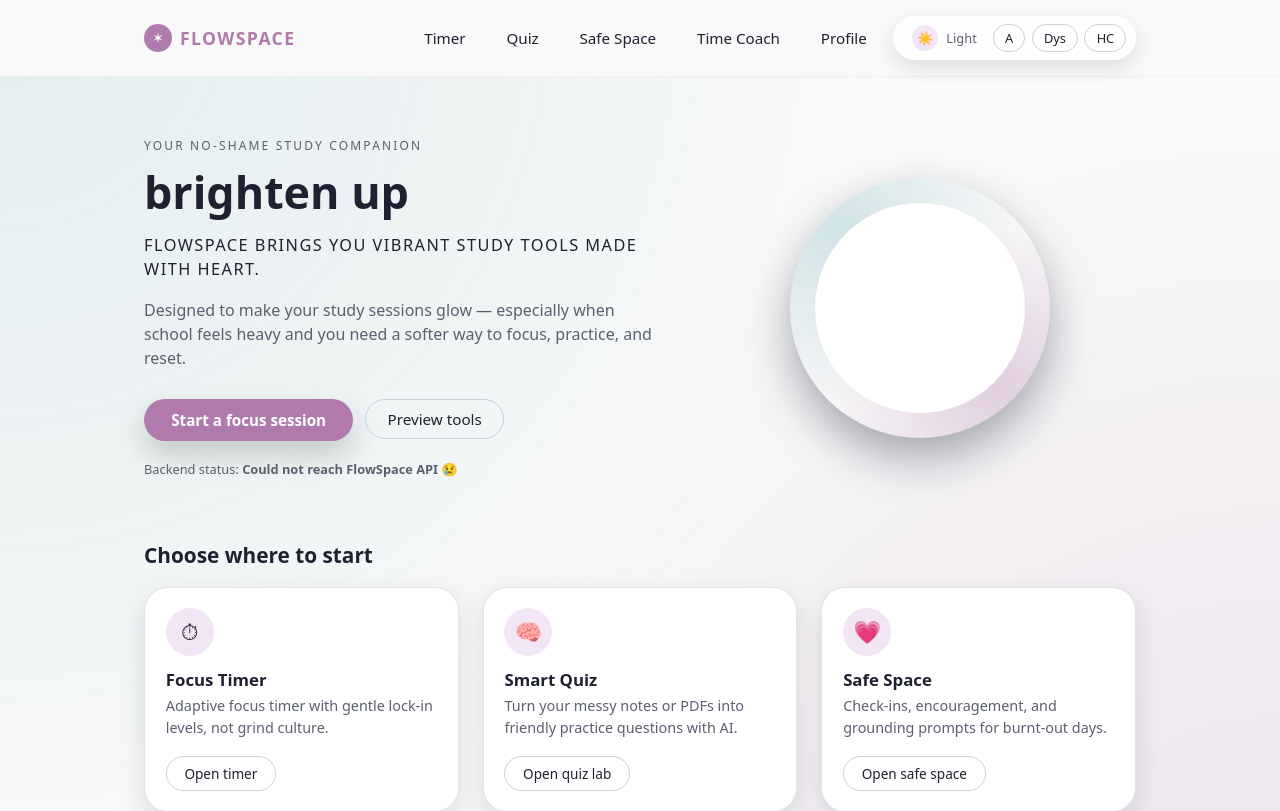
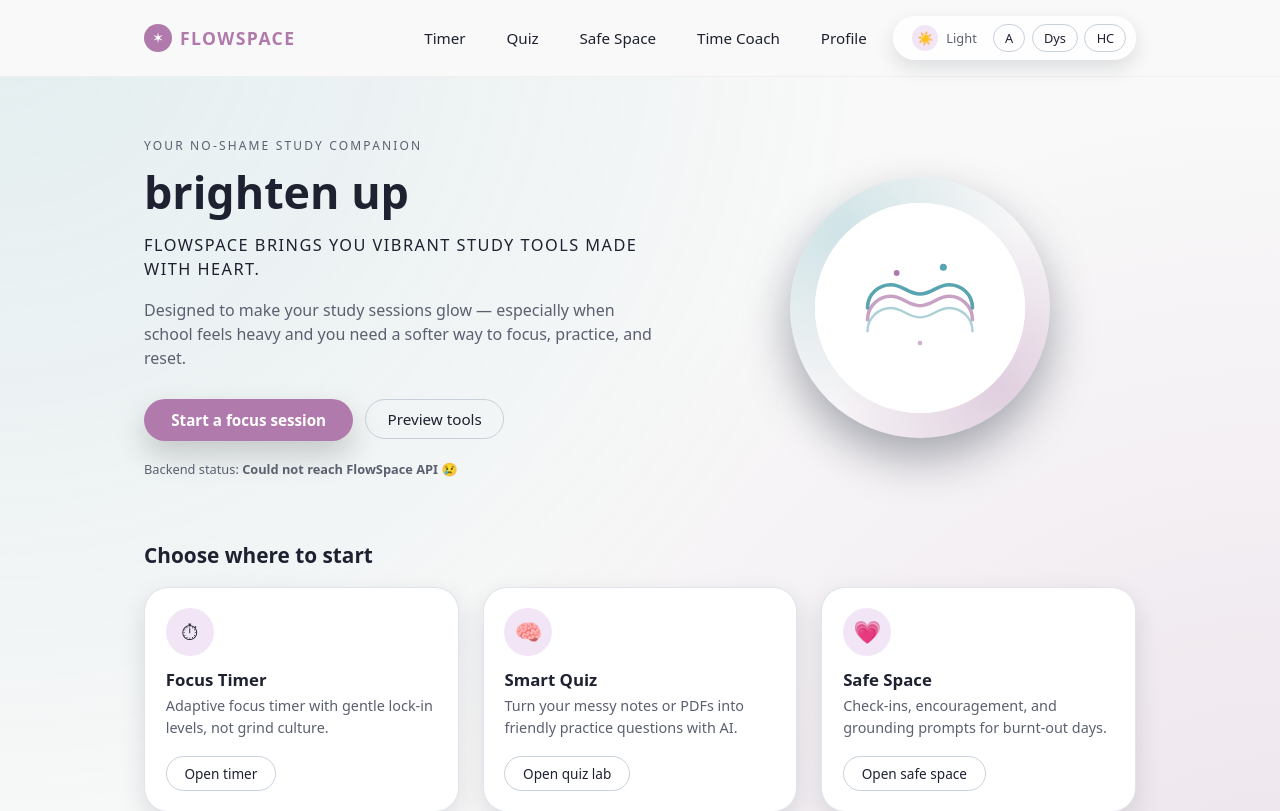
Before and after one commit to Angel-Teni/FlowSpace, a React (Vite) app in the folder client/: page / in a window 1280 px wide. Shown: the top 811 px of the page. Built offline with nearby package versions, Linux system fonts and the light colour scheme; no server answers.

Commit message:
added logo

```diff
--- /dev/null
+++ b/client/src/Components/FlowSpaceLogo.tsx
@@ -0,0 +1,47 @@
+export function FlowSpaceLogo() {
+  return (
+    <svg
+      width="180"
+      height="180"
+      viewBox="0 0 180 180"
+      fill="none"
+      xmlns="http://www.w3.org/2000/svg"
+      style={{ width: "100%", height: "100%" }}
+    >
+      {/* Background Circle */}
+      <circle cx="90" cy="90" r="90" fill="white" />
+
+      {/* Flowing Wave Design */}
+      <path
+        d="M45 90C45 78 55 70 65 70C75 70 80 78 90 78C100 78 105 70 115 70C125 70 135 78 135 90"
+        stroke="#58A4B0"
+        strokeWidth="3"
+        strokeLinecap="round"
+        fill="none"
+      />
+
+      <path
+        d="M45 100C45 88 55 80 65 80C75 80 80 88 90 88C100 88 105 80 115 80C125 80 135 88 135 100"
+        stroke="#B07BAC"
+        strokeWidth="3"
+        strokeLinecap="round"
+        fill="none"
+        opacity="0.7"
+      />
+
+      <path
+        d="M45 110C45 98 55 90 65 90C75 90 80 98 90 98C100 98 105 90 115 90C125 90 135 98 135 110"
+        stroke="#58A4B0"
+        strokeWidth="2"
+        strokeLinecap="round"
+        fill="none"
+        opacity="0.5"
+      />
+
+      {/* Stars */}
+      <circle cx="70" cy="60" r="2.5" fill="#B07BAC" />
+      <circle cx="110" cy="55" r="3" fill="#58A4B0" />
+      <circle cx="90" cy="120" r="2" fill="#B07BAC" opacity="0.6" />
+    </svg>
+  );
+}
--- a/client/src/Components/FlowTimer.tsx
+++ b/client/src/Components/FlowTimer.tsx
@@ -31,9 +31,7 @@ export function FlowTimer({ theme }: FlowTimerProps) {
   const [isRunning, setIsRunning] = useState(false);
 
   // timer seconds
-  const [secondsLeft, setSecondsLeft] = useState(
-    LEVELS.soft.focusMinutes * 60,
-  );
+  const [secondsLeft, setSecondsLeft] = useState(LEVELS.soft.focusMinutes * 60);
 
   // tiny todo list
   const [todos, setTodos] = useState<Todo[]>([]);
@@ -104,7 +102,7 @@ export function FlowTimer({ theme }: FlowTimerProps) {
 
   const toggleTodo = (id: string) => {
     setTodos((prev) =>
-      prev.map((t) => (t.id === id ? { ...t, done: !t.done } : t)),
+      prev.map((t) => (t.id === id ? { ...t, done: !t.done } : t))
     );
   };
 
@@ -126,9 +124,7 @@ export function FlowTimer({ theme }: FlowTimerProps) {
     boxSizing: "border-box" as const,
   };
 
-  const levelMetaLabel = `${LEVELS[level].label} – ${
-    LEVELS[level].focusMinutes
-  } min focus`;
+  const levelMetaLabel = `${LEVELS[level].label} – ${LEVELS[level].focusMinutes} min focus`;
 
   return (
     <div className="time-page-shell">
@@ -193,7 +189,11 @@ export function FlowTimer({ theme }: FlowTimerProps) {
             </label>
 
             <label
-              style={{ display: "block", marginTop: "1rem", fontSize: "0.9rem" }}
+              style={{
+                display: "block",
+                marginTop: "1rem",
+                fontSize: "0.9rem",
+              }}
             >
               Lock-in level
               <select
@@ -229,7 +229,7 @@ export function FlowTimer({ theme }: FlowTimerProps) {
                   aria-hidden="true"
                   style={{
                     position: "relative",
-                    height: 7,
+                    height: 14, // ⬅️ give the bar more height
                     borderRadius: 999,
                     overflow: "hidden",
                     background: isDark
@@ -250,7 +250,7 @@ export function FlowTimer({ theme }: FlowTimerProps) {
                         : "linear-gradient(90deg, rgba(244,114,182,0.65), rgba(129,140,248,0.45))",
                     }}
                   />
-                  {/* shooting star */}
+                  {/* star timer indicator */}
                   <div
                     style={{
                       position: "absolute",
@@ -259,38 +259,18 @@ export function FlowTimer({ theme }: FlowTimerProps) {
                       transform: `translate(${progress * 100}%, -50%)`,
                       transition:
                         "transform 0.5s cubic-bezier(0.22, 0.61, 0.36, 1.0)",
-                      display: "flex",
-                      alignItems: "center",
-                      gap: 4,
                     }}
                   >
-                    <div
+                    <span
                       style={{
-                        width: 42,
-                        height: 2,
-                        borderRadius: 999,
-                        background: isDark
-                          ? "linear-gradient(90deg, rgba(15,23,42,0), rgba(244,114,182,0.95))"
-                          : "linear-gradient(90deg, rgba(15,23,42,0), rgba(236,72,153,0.95))",
-                      }}
-                    />
-                    <div
-                      style={{
-                        width: 18,
-                        height: 18,
-                        borderRadius: "999px",
-                        background:
-                          "radial-gradient(circle at 30% 30%, #ffffff, #e879f9 55%, transparent 72%)",
-                        display: "flex",
+                        fontSize: "0.9rem",
+                        display: "inline-flex",
                         alignItems: "center",
                         justifyContent: "center",
-                        boxShadow:
-                          "0 0 14px rgba(244,114,182,0.9), 0 0 26px rgba(129,140,248,0.7)",
-                        fontSize: "0.75rem",
                       }}
                     >
-                      ✶
-                    </div>
+                      ⭐
+                    </span>
                   </div>
                 </div>
                 <p
@@ -515,7 +495,9 @@ export function FlowTimer({ theme }: FlowTimerProps) {
                         border: t.done
                           ? "none"
                           : "1px solid rgba(148,163,184,0.7)",
-                        backgroundColor: t.done ? "var(--accent)" : "transparent",
+                        backgroundColor: t.done
+                          ? "var(--accent)"
+                          : "transparent",
                         display: "flex",
                         alignItems: "center",
                         justifyContent: "center",
--- a/client/src/Components/Homepage.tsx
+++ b/client/src/Components/Homepage.tsx
@@ -1,5 +1,7 @@
 // client/src/Components/Homepage.tsx
 import { Link } from "react-router-dom";
+import { FlowSpaceLogo } from "./FlowSpaceLogo";
+
 
 type Theme = "light" | "dark";
 
@@ -107,6 +109,7 @@ export function HomePage({ apiMessage }: HomePageProps) {
         </div>
 
         {/* hero image bubble */}
+       {/* hero image bubble */}
 <div style={{ display: "flex", justifyContent: "center" }}>
   <div
     style={{
@@ -127,12 +130,16 @@ export function HomePage({ apiMessage }: HomePageProps) {
         height: 210,
         borderRadius: "999px",
         backgroundColor: "var(--bg-surface)",
+        display: "flex",
+        alignItems: "center",
+        justifyContent: "center",
       }}
     >
-              {/* you can drop an illustration in here later */}
+      <FlowSpaceLogo />
     </div>
   </div>
 </div>
+
       </section>
 
       {/* feature navigation row */}
```
Also changed, not shown: client/src/Components/index.ts (line endings or trailing spaces). Lines whose indentation alone changed are shown as unchanged.
